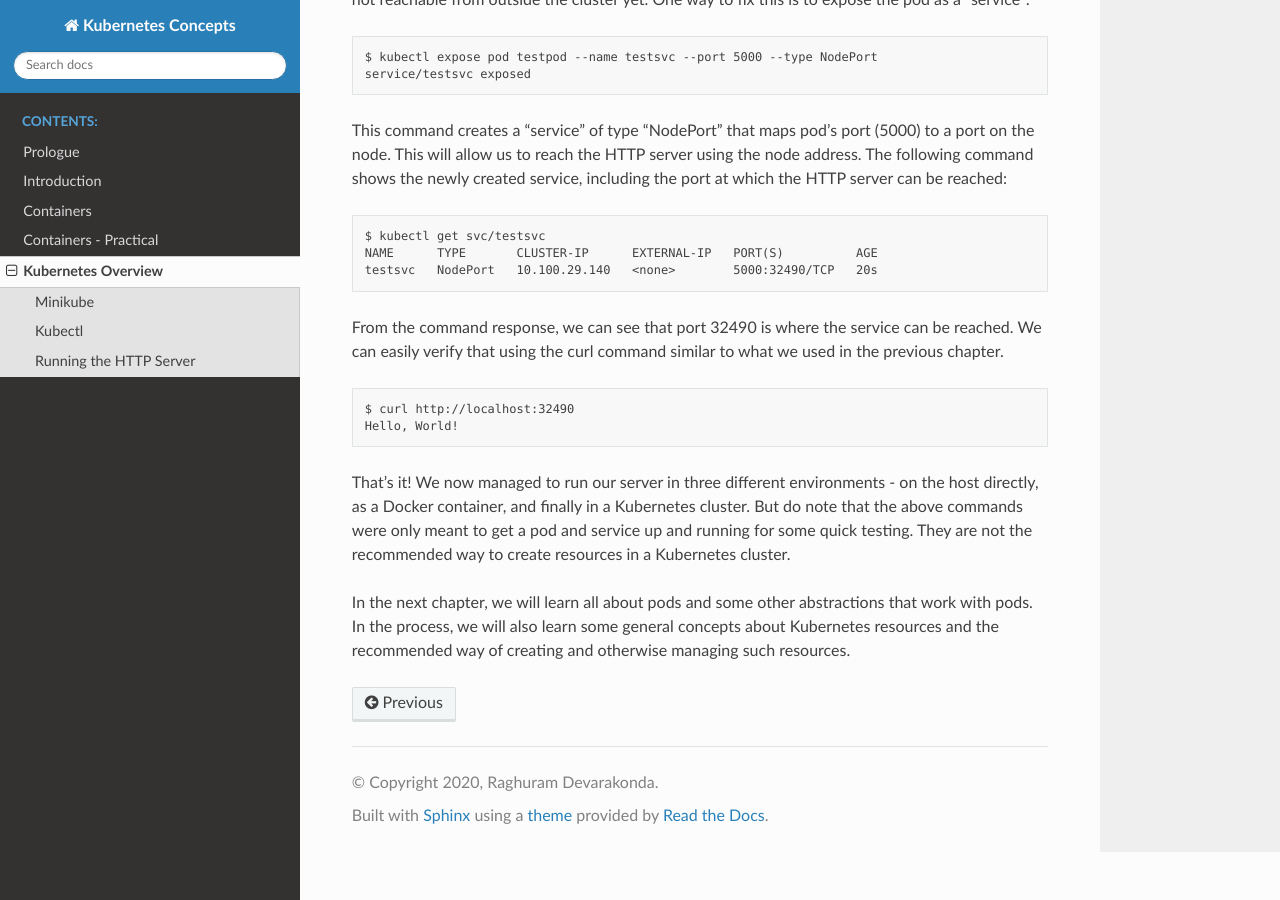
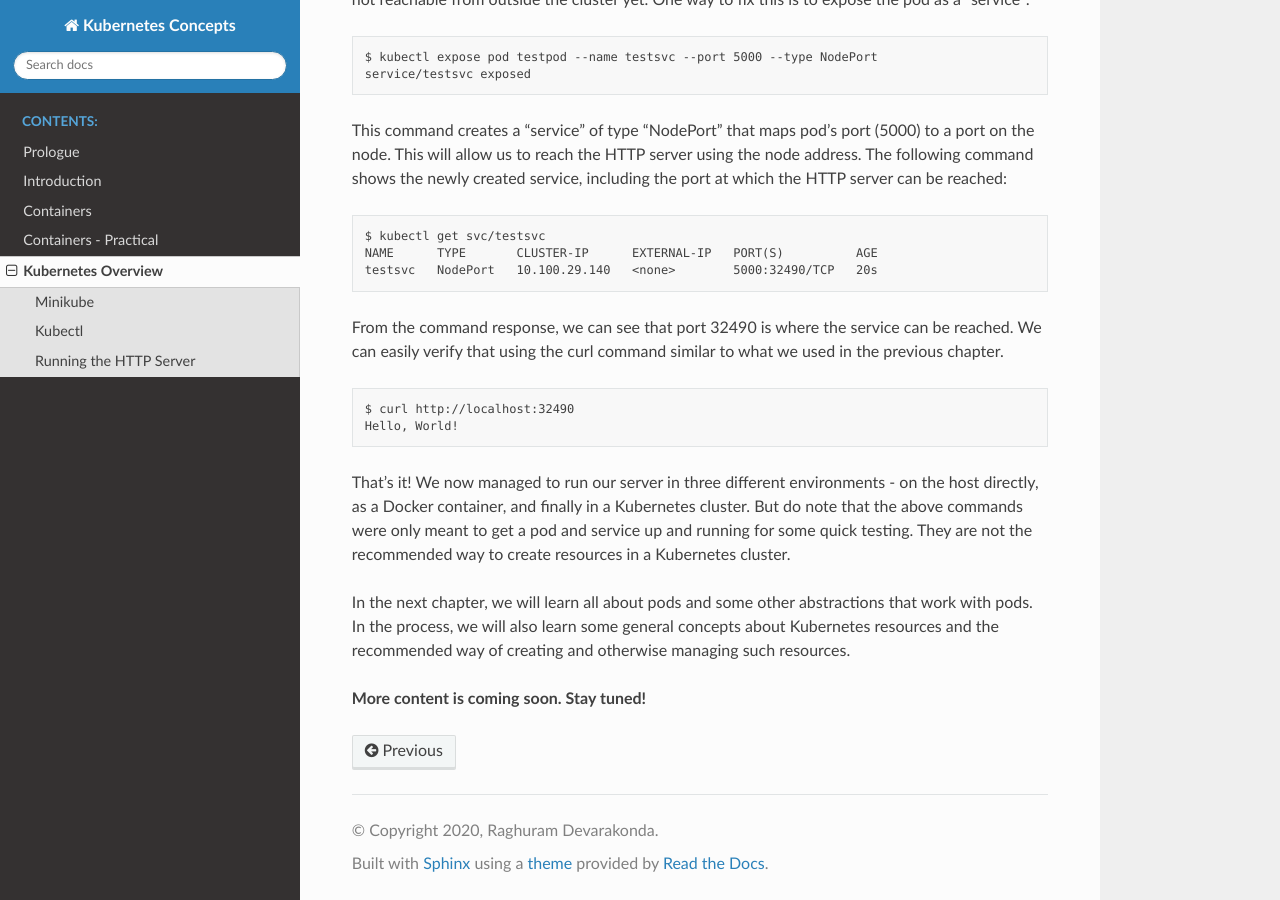
Before and after one commit to draghuram/kubeconcepts, a Sphinx documentation site: the page built from source/kubeintro.rst, in a window 1280 px wide and 900 px high, scrolled down 3416 px. Built offline with Sphinx 7.4.7 and the Read the Docs theme 2.0.0, drawn with Linux system fonts in a browser that asks for light colours.

Commit message:
Minor fix.

```diff
--- a/source/containers2.rst
+++ b/source/containers2.rst
@@ -162,8 +162,6 @@ server and we have seen how it can be run as a Docker container. In
 the next chapter, we will see how we can deploy the same server in
 Kubernetes.
 
-**More content is coming soon. Stay tuned!**
-
 .. _Flask: https://flask.palletsprojects.com/en/1.1.x/
 .. _Docker Run: https://docs.docker.com/engine/reference/run/
 .. _Docker Hub: https://hub.docker.com/
--- a/source/kubeintro.rst
+++ b/source/kubeintro.rst
@@ -182,6 +182,8 @@ abstractions that work with pods. In the process, we will also learn
 some general concepts about Kubernetes resources and the recommended
 way of creating and otherwise managing such resources.
 
+**More content is coming soon. Stay tuned!**
+
 .. _Katacoda: https://www.katacoda.com/courses/kubernetes/playground
 .. _minikube: https://minikube.sigs.k8s.io/docs/
 .. _kubectl: https://kubernetes.io/docs/tasks/tools/install-kubectl/
```
